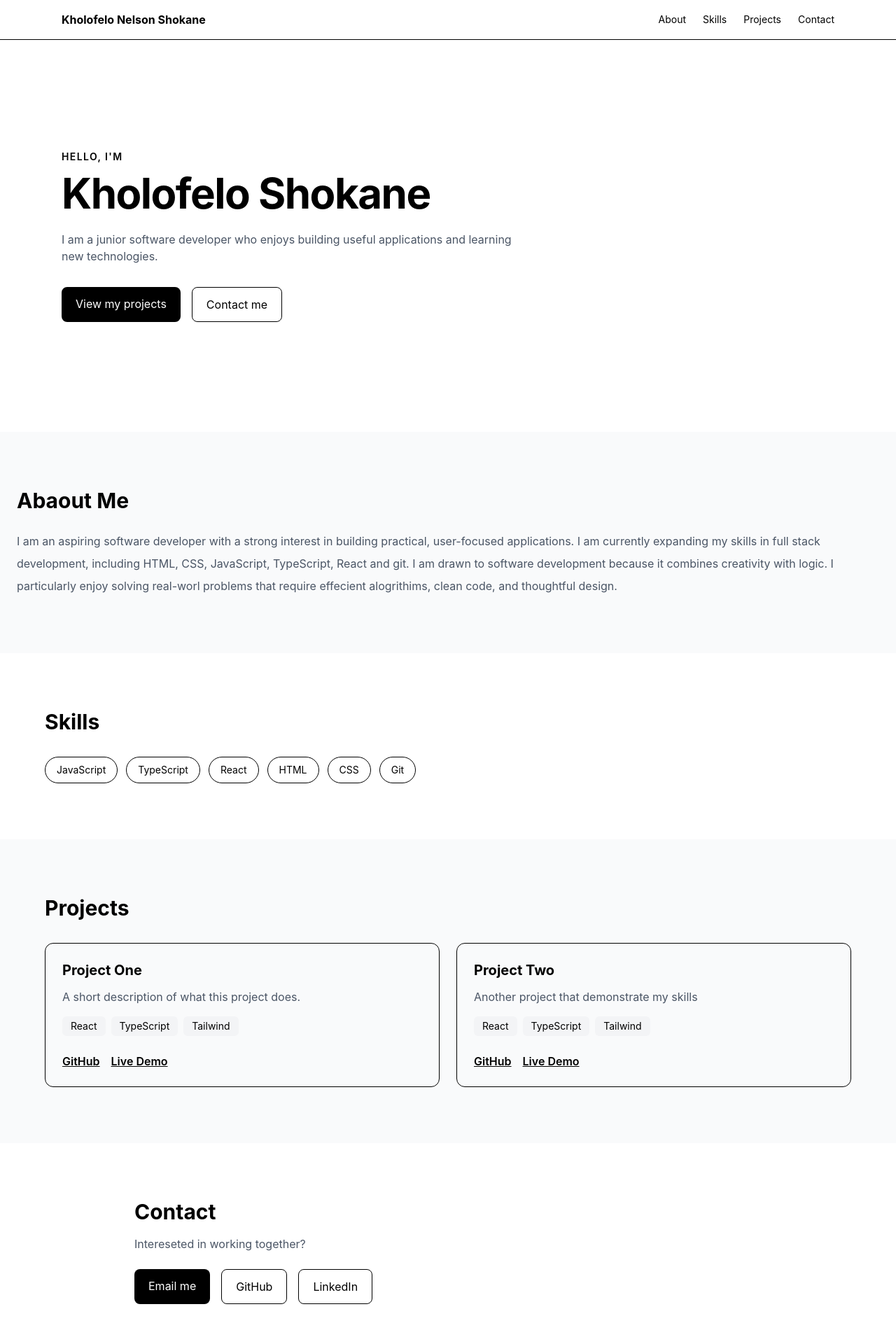
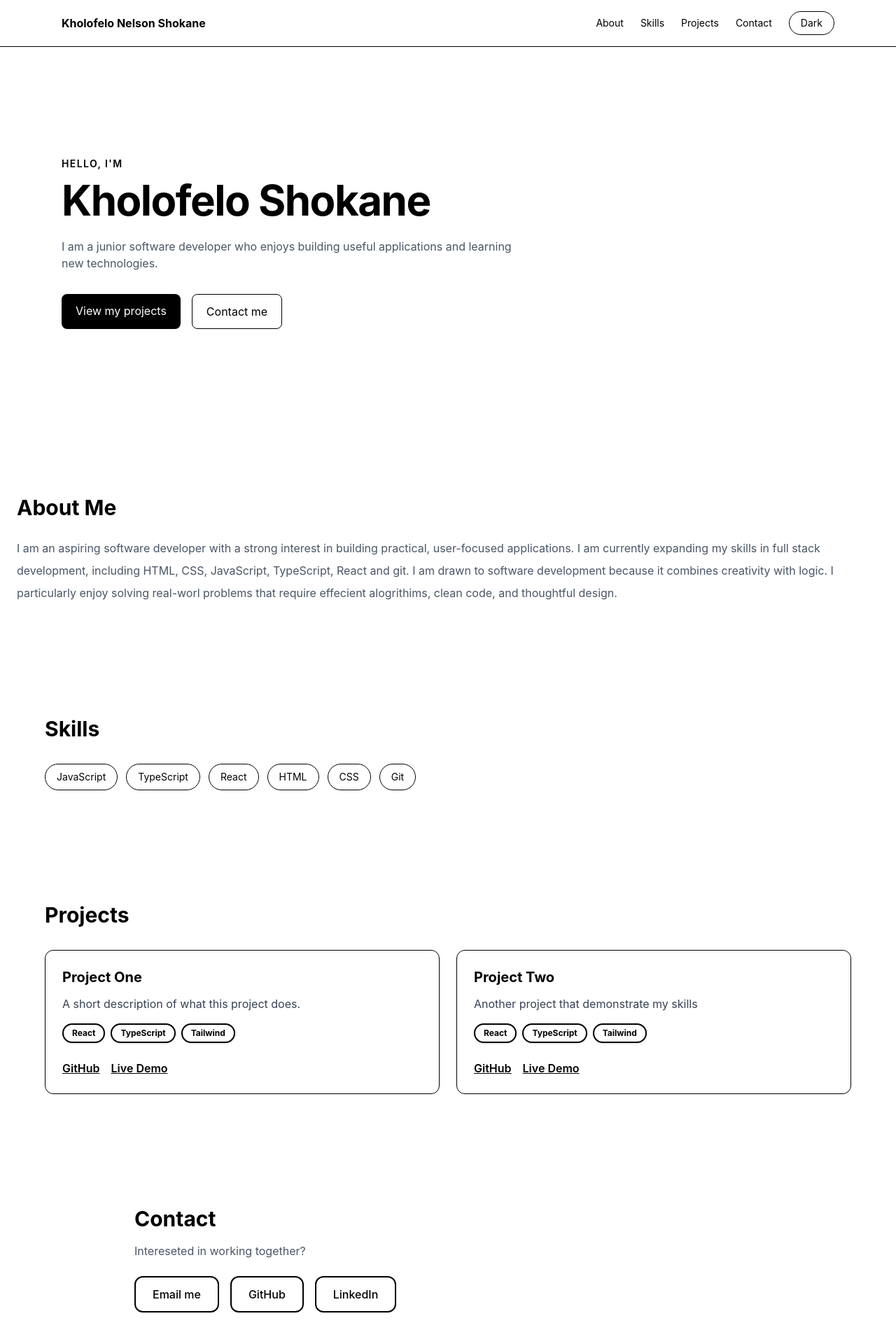
Before and after one commit to kholofelo-cpu/MyPortfolio, a React (Vite) app: page / in a window 1280 px wide. Shown: the top 1920 px of the page at 70% size. Built offline with nearby package versions, Linux system fonts and the light colour scheme.

Commit message:
Add dark mode and fix contact buttons

```diff
--- a/src/App.tsx
+++ b/src/App.tsx
@@ -1,3 +1,4 @@
+import { useState, useEffect } from 'react'
 import Navbar from './components/Navbar'
 import Hero from './components/Hero'
 import About from './components/About'
@@ -7,18 +8,26 @@ import Skills from './components/Skills'
 import Footer from './components/Footer'
 
 function App() {
+  const [dark, setDark] = useState(false)
+
+  useEffect(() => {
+    if (dark) {
+      document.documentElement.classList.add('dark')
+    } else {
+      document.documentElement.classList.remove('dark')
+    }
+  }, [dark])
+
   return (
-    <>
-     <Navbar />
-    <main>
+    <div className={"bg-white text-black dark:bg-black dark:text-white min-h-screen transition-colors"}>
+      <Navbar dark={dark}  setDark={setDark}/>
       <Hero />
       <About />
       <Skills />
       <Projects />
       <Contact />
-    </main>
-    <Footer />
-    </>
+      <Footer />
+  </div>
   )
 }
 export default App
--- a/src/components/About.tsx
+++ b/src/components/About.tsx
@@ -1,8 +1,8 @@
 function About () {
   return (
-    <section id="about" className="bg-gray-50 px-6 py-20">
+    <section id="about" className="bg-white-50 px-6 py-20 dark:bg-black">
       <div className="mx-auto max-4-4xl">
-        <h2 className="text-3xl font-bold">Abaout Me</h2>
+        <h2 className="text-3xl font-bold text-black dark:text-white">About Me</h2>
 
         <p className="mt-6 leading-8 text-gray-600">
           I am an aspiring software developer with a strong interest in building practical, user-focused applications. I am currently expanding my skills in full stack development, including HTML, CSS, JavaScript, TypeScript, React and git. I am drawn to software development because it combines creativity with logic. I particularly enjoy solving real-worl problems that require effecient alogrithims, clean code, and thoughtful design.
--- a/src/components/Contact.tsx
+++ b/src/components/Contact.tsx
@@ -1,6 +1,6 @@
 function Contact() {
   return (
-    <section id="contact" className="px-6 py-20">
+    <section id="contact" className="bg-white px-6 py-20 dark:bg-black">
       <div className="mx-auto max-w-4xl">
         <h2 className="text-3xl font-bold">Contact</h2>
 
@@ -10,7 +10,7 @@ function Contact() {
         <div className="mt-6 flex flex-wrap gap-4">
            <a
            href="mailto:kshokane58@gmailcom"
-           className="rounded-lg bg-black px-5 py-3 text-white"
+           className="rounded-xl border-2 border-black dark:border-white px-6 py-3 font-medium text-black dark:text-white"
            >
             Email me
            </a>
@@ -19,7 +19,7 @@ function Contact() {
            href="htpps://github.com/kholofelo-cpu"
            target="_blank"
            rel="noreferrer"
-           className="rounded-lg border px-5 py-3"
+           className="rounded-xl border-2 border-black dark:border-white px-6 py-3 font-medium text-black dark:text-white"
            >
             GitHub
            </a>
@@ -28,7 +28,7 @@ function Contact() {
            href="https://www.linkedin.com/in/KholofeloShokake"
            target="_blank"
            rel="noreferrer"
-           className="rounded-lg border px-5 py-3"
+           className="rounded-xl border-2 border-black dark:border-white px-6 py-3 font-medium text-black dark:text-white"
            >
             LinkedIn
            </a>
--- a/src/components/Hero.tsx
+++ b/src/components/Hero.tsx
@@ -15,7 +15,7 @@ function Hero() {
           I am a junior software developer who enjoys building useful applications and learning new technologies.
         </p>
 
-        <div className="mt-8 flex gap-4">
+        <div className="mt-8 flex  flex-col sm:flex-row gap-4">
           <a
            href="#projects"
            className="rounded-lg bg-black px-5 py-3 text-white"
--- a/src/components/Navbar.tsx
+++ b/src/components/Navbar.tsx
@@ -1,15 +1,23 @@
-function Navbar () {
+type Props = { dark: boolean; setDark: (v: boolean) => void}
+function Navbar ({ dark, setDark } : Props) {
   return (
-    <nav className="border-b bg-white">
+    <nav className="border-b bg-white dark:bg-black dark:border-zinc-800 sticky top-0 z-50">
       <div className="mx-auto flex max-w-6xl items-center justify-between px-6 py-4">
-        <a href="#home" className="font-bold">
-          Kholofelo Nelson Shokane
+        <a href="#home" className="font-bold text-black dark:text-white leading-tight text-sm md:text-base shrink-0">
+          <span className="md:hidden">K Shokane</span>
+          <span className="hidden md:block">Kholofelo Nelson Shokane</span>
         </a>
-        <div className="flex gap-6 text-sm">
+        <div className="flex items-center gap-3 md:gap-6 text-[13px] md:text-sm text-black dark:text-white">
           <a href="#about">About</a>
           <a href="#skills">Skills</a>
           <a href="#projects">Projects</a>
           <a href="#contact">Contact</a>
+          <button
+            onClick={() => setDark(!dark)}
+            className="rounded-full border px-4 py-1.5 dark:border-zinc-700"
+          >
+            {dark? 'Light' : 'Dark'}
+          </button>
         </div>
       </div>
     </nav>
--- a/src/components/ProjectCard.tsx
+++ b/src/components/ProjectCard.tsx
@@ -17,15 +17,14 @@ function ProjectCard( {
     <article className="rounded-xl border p-6">
       <h3 className="text-xl font-bold">{title}</h3>
 
-      <p className="mt-3 text-gray-600">
+      <p className="mt-3 text-gray-700 dark:text-gray-300">
         {description}
       </p>
 
       <div className="mt-4 flex flex-wrap gap-2">
         {technologies.map((technology) => (
-          <span
+          <span className="rounded-full bg-white text-black dark:bg-white  dark:text-black border-2 border-black px-3 py-1 text-xs font-bold shadow-sm"
            key={technology}
-           className="rounded-md bg-gray-100 px-3 py-1 text-sm"
           >
             {technology}
           </span>
--- a/src/components/Projects.tsx
+++ b/src/components/Projects.tsx
@@ -19,11 +19,11 @@ const projects = [
 
 function Projects() {
   return (
-    <section id="projects" className="bg-gray-50 px-6 py-20">
+    <section id="projects" className="bg-white-50 px-6 py-20 dark:bg-black">
       <div className="mx-auto max-w-6xl">
         <h2 className="text-3xl font-bold">Projects</h2>
 
-        <div className="mt-8 grid gap-6 md:grid-cols-2">
+        <div className="mt-8 grid gap-6 md:grid-cols-2 bg-white dark:bg-zinc-900 dark:border-zinc-800">
           {projects.map((project) => (
             <ProjectCard
               key={project.title}
--- a/src/components/Skills.tsx
+++ b/src/components/Skills.tsx
@@ -9,7 +9,7 @@ const skills = [
 
 function Skills() {
   return (
-    <section id="skills" className="px-6 py-20">
+    <section id="skills" className="bg-white px-6 py-20  dark:bg-black">
       <div className="mx-auto max-w-6xl">
         <h2 className="text-3xl font-bold">Skills</h2>
 
--- a/src/index.css
+++ b/src/index.css
@@ -1 +1,2 @@
 @import "tailwindcss";
+@custom-variant dark (&:is(.dark *));
```
